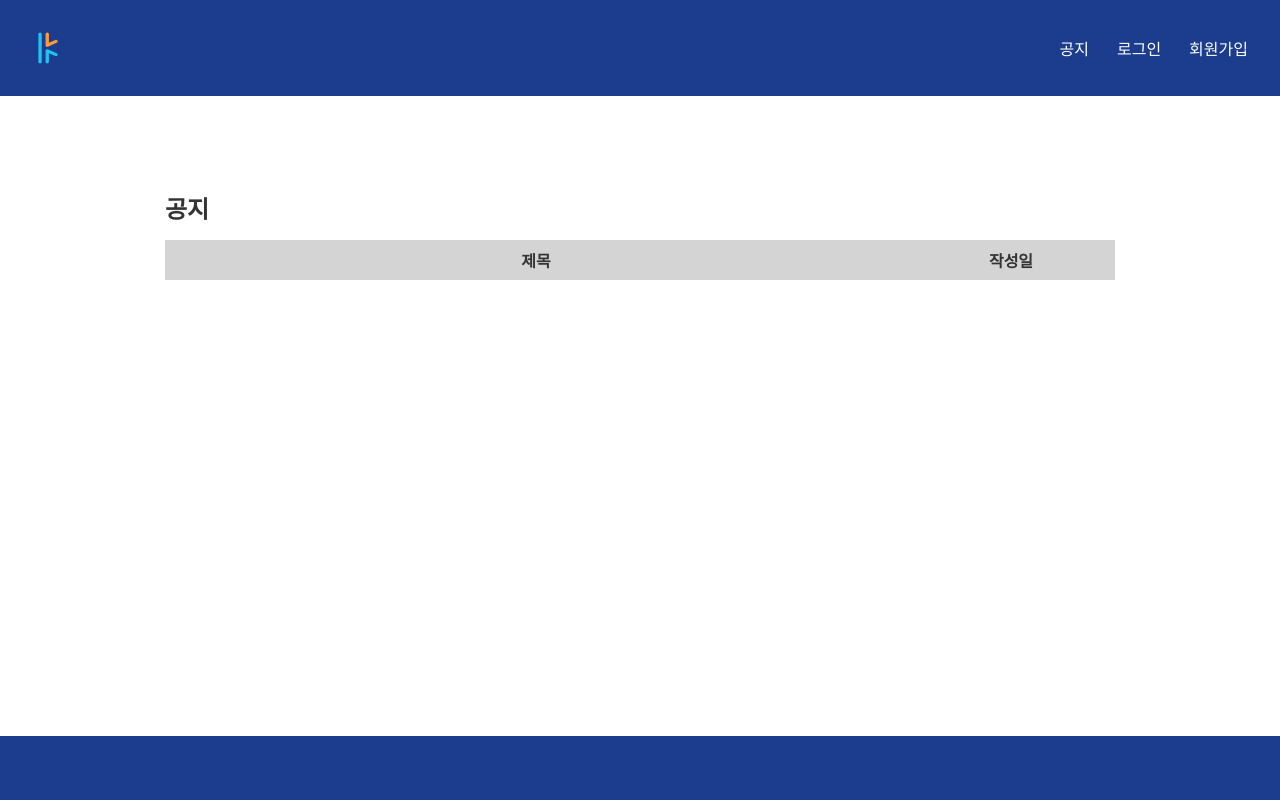
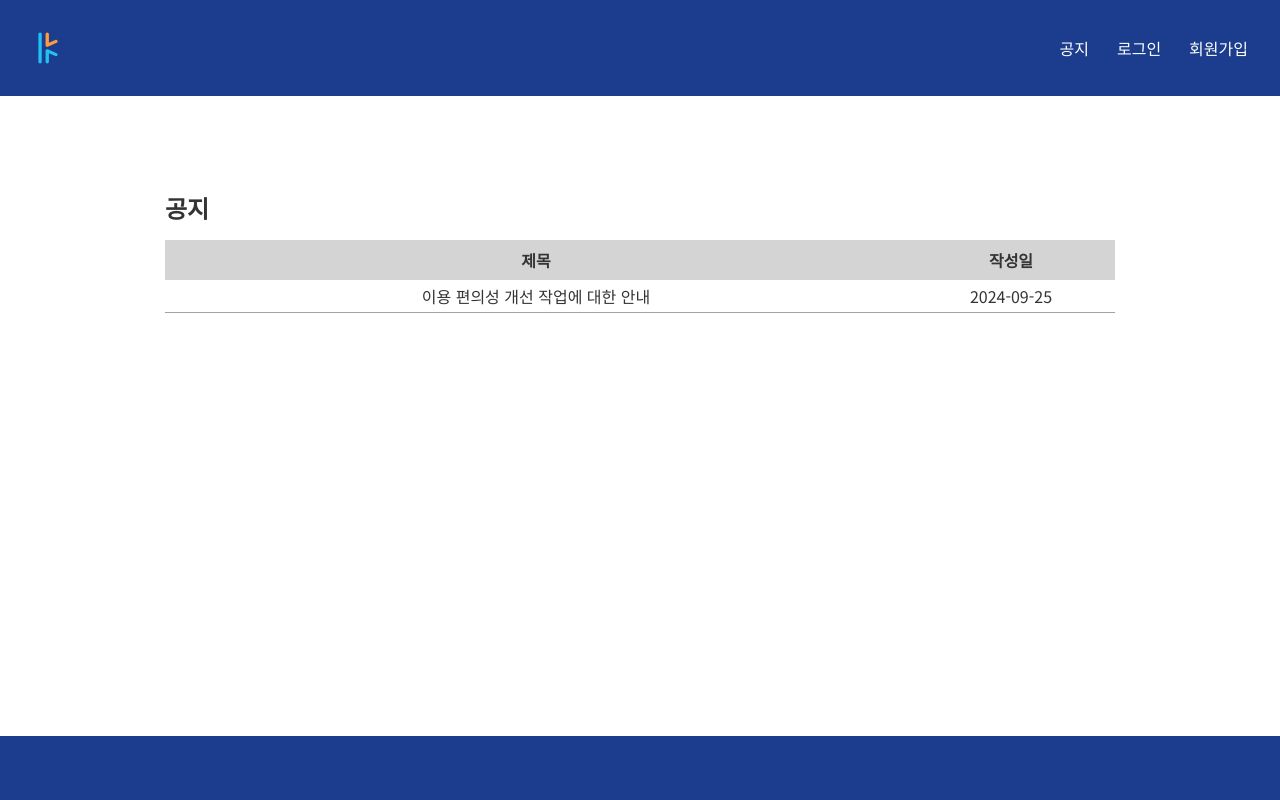
Before and after one commit to knou-course-review/frontend, a Next.js app: page /news in a window 1280 px wide. Shown: the top 800 px of the page. Built offline with nearby package versions, Linux system fonts and the light colour scheme; no server answers.

Commit message:
fix: 공지글 컴포넌트 버그 수정 - 공지글 목록을 렌더링하는 테이블 컴포넌트 내 로직 오류 수정

```diff
--- a/src/components/news/PostTable.tsx
+++ b/src/components/news/PostTable.tsx
@@ -18,7 +18,7 @@ export default function PostTable({ posts }: DepartmentTableProps) {
             <td className="w-24 sm:w-52">작성일</td>
           </tr>
         </thead>
-        <tbody>{posts.length > 1 && posts.map((data) => <PostTableRow key={data.id} postData={{ ...data }} />)}</tbody>
+        <tbody>{posts.length > 0 && posts.map((data) => <PostTableRow key={data.id} postData={{ ...data }} />)}</tbody>
       </table>
       {posts.length < 1 && <span className="text-sm sm:text-base text-center">작성된 공지글이 없습니다.</span>}
     </>
```
